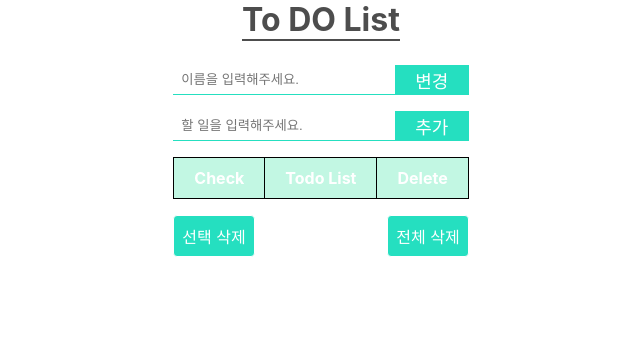
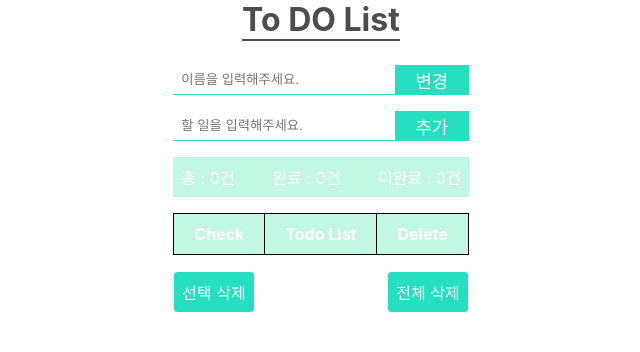
Before and after one commit to jangkyungdo/todolist-react, a React (Create React App) app: page / in a window 1280 px wide. Shown: the top 352 px of the page, without its empty margins (319-959 px from the left). Built offline with nearby package versions, Linux system fonts and the light colour scheme.

Commit message:
TodoStatus Counter 추가

```diff
--- a/src/App.js
+++ b/src/App.js
@@ -3,6 +3,7 @@ import './App.css';
 import TodoTemplate from './components/TodoTemplate';
 import TodoInsert from './components/TodoInsert';
 import TodoList from './components/TodoList';
+import TodoStatus from './components/TodoStatus';
 
 const App = () => {
   const [todos, setTodos] = useState([]);
@@ -18,6 +19,7 @@ const App = () => {
       };
       setTodos(todos.concat(nextTodos));
       nextId.current += 1;
+      console.log(todos.length);
     },
     [todos]
   );
@@ -33,6 +35,10 @@ const App = () => {
     setTodos([]);
   }, []);
 
+  const selectRemove = useCallback(() => {
+    setTodos(todos.filter((todo) => todo.checked));
+  }, [todos]);
+
   const onToggle = useCallback(
     (id) => {
       setTodos(
@@ -45,13 +51,10 @@ const App = () => {
     [todos]
   );
 
-  const selectRemove = useCallback(() => {
-    setTodos(todos.filter((todo) => todo.checked));
-  }, [todos]);
-
   return (
     <TodoTemplate>
       <TodoInsert onInsert={onInsert} />
+      <TodoStatus todos={todos} />
       <TodoList
         todos={todos}
         onRemove={onRemove}
--- a/src/components/TodoList.js
+++ b/src/components/TodoList.js
@@ -3,7 +3,6 @@ import './TodoList.scss';
 import TodoListItem from './TodoListItem';
 
 const TodoList = ({ todos, onRemove, allRemove, selectRemove, onToggle }) => {
-  // const { checked } = todos;
   return (
     <>
       <table className="TodoList">
--- /dev/null
+++ b/src/components/TodoStatus.js
@@ -0,0 +1,16 @@
+import React from 'react';
+import './TodoStatus.scss';
+
+const TodoStatus = ({ todos }) => {
+  const complete = todos.filter((todo) => !todo.checked);
+  const inComplete = todos.filter((todo) => todo.checked);
+  return (
+    <div className="TodoStatus">
+      <div>총 : {todos.length}건</div>
+      <div>완료 : {complete.length}건</div>
+      <div>미완료 : {inComplete.length}건</div>
+    </div>
+  );
+};
+
+export default TodoStatus;
--- /dev/null
+++ b/src/components/TodoStatus.scss
@@ -0,0 +1,13 @@
+@import '../styles/utils.scss';
+
+.TodoStatus {
+  display: flex;
+  justify-content: space-between;
+  background: $darkgreen;
+  padding: 8px;
+  margin-bottom: 16px;
+
+  div {
+    color: $white;
+  }
+}
```
Also changed, not shown: src/components/TodoInsert.js (+4 -4 lines).
